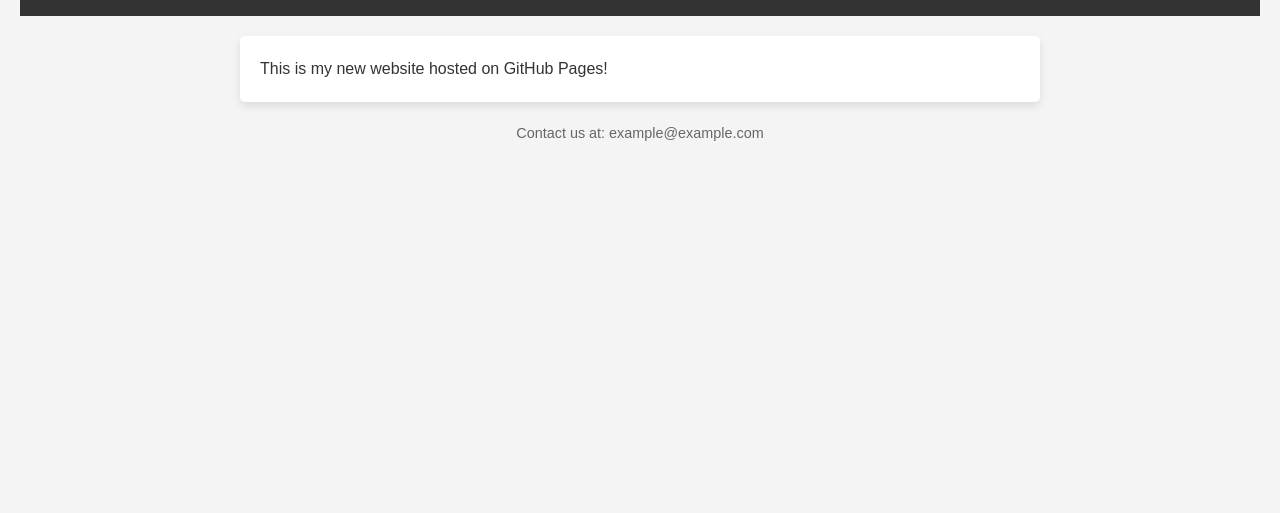
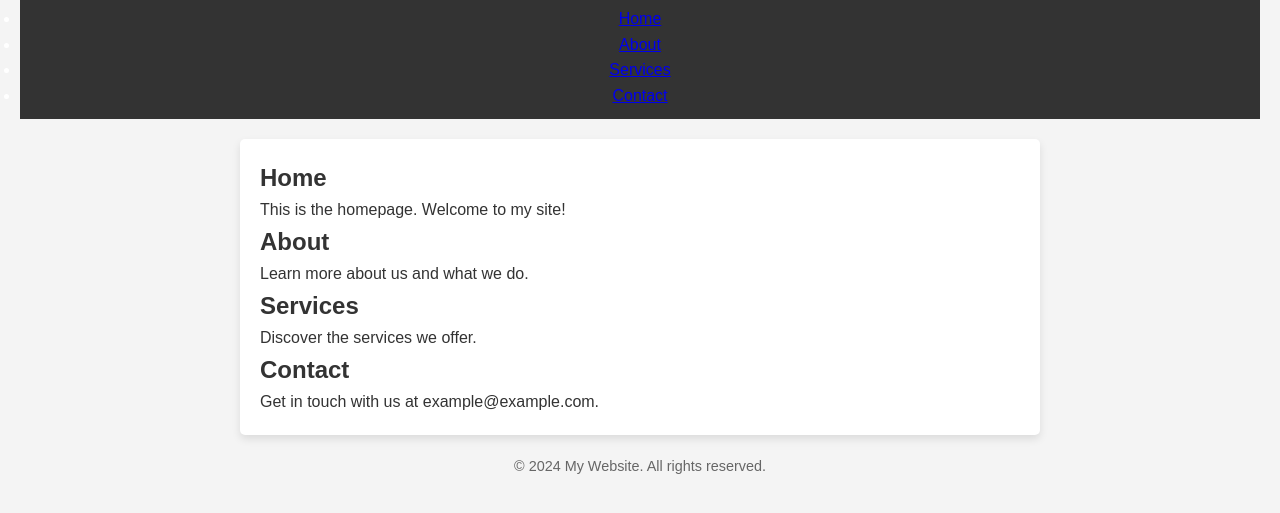
Before and after one commit to 32064300/username.github.io-, a plain HTML site: page index.html in a window 1280 px wide. Shown: the part 75-588 px from the top of the page. Drawn offline with Linux system fonts and the light colour scheme.

Commit message:
Update index.html

```diff
--- a/index.html
+++ b/index.html
@@ -9,12 +9,37 @@
 <body>
     <header>
         <h1>Welcome to My Website</h1>
+        <nav>
+            <ul>
+                <li><a href="#home">Home</a></li>
+                <li><a href="#about">About</a></li>
+                <li><a href="#services">Services</a></li>
+                <li><a href="#contact">Contact</a></li>
+            </ul>
+        </nav>
     </header>
+
     <main>
-        <p>This is my new website hosted on GitHub Pages!</p>
+        <section id="home">
+            <h2>Home</h2>
+            <p>This is the homepage. Welcome to my site!</p>
+        </section>
+        <section id="about">
+            <h2>About</h2>
+            <p>Learn more about us and what we do.</p>
+        </section>
+        <section id="services">
+            <h2>Services</h2>
+            <p>Discover the services we offer.</p>
+        </section>
+        <section id="contact">
+            <h2>Contact</h2>
+            <p>Get in touch with us at example@example.com.</p>
+        </section>
     </main>
+
     <footer>
-        <p>Contact us at: example@example.com</p>
+        <p>&copy; 2024 My Website. All rights reserved.</p>
     </footer>
 </body>
 </html>
```
